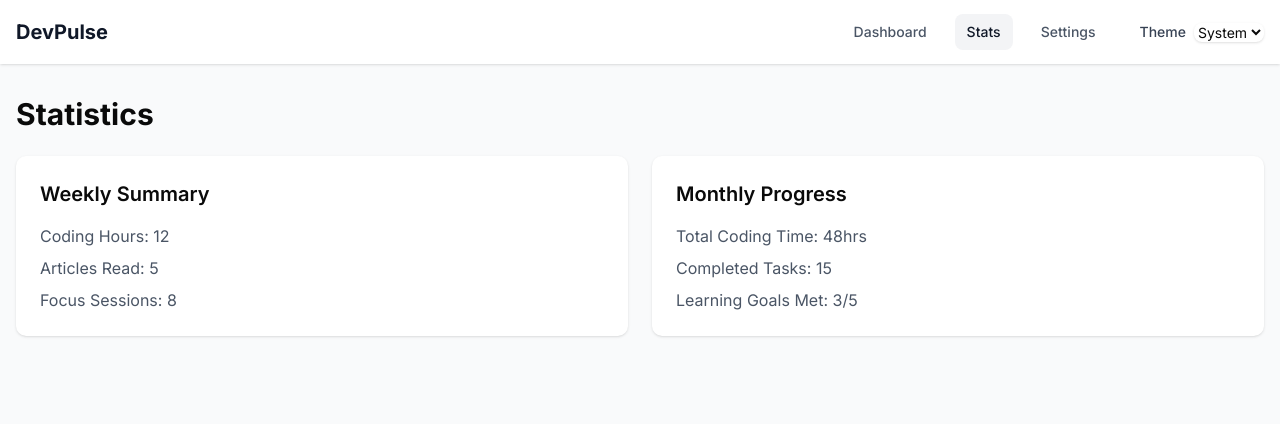
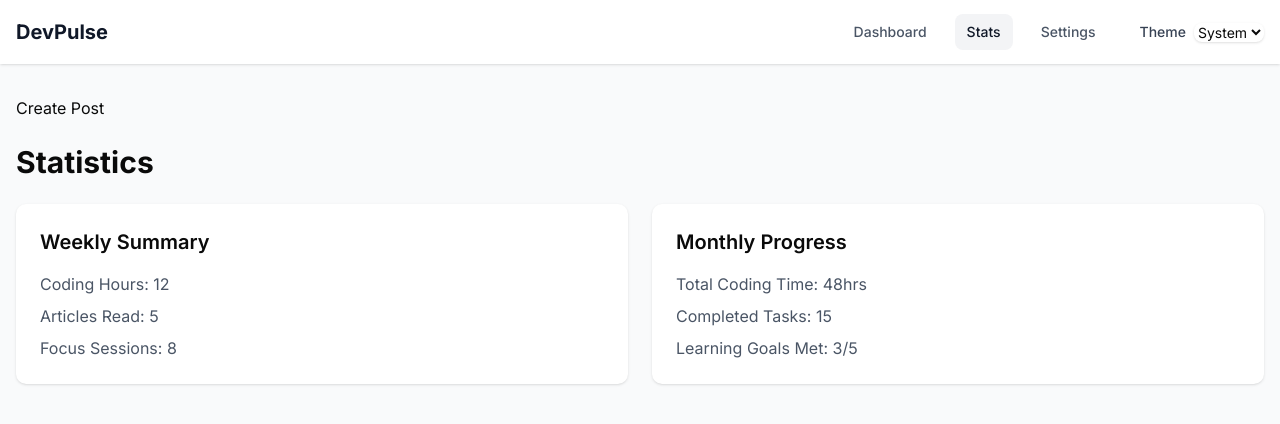
Before and after one commit to tooshikii/my-project, a Next.js app: page /stats in a window 1280 px wide. Shown: the top 424 px of the page. Built offline with nearby package versions, Linux system fonts and the light colour scheme; no server answers; the database is empty.

Commit message:
Action sample

```diff
--- /dev/null
+++ b/src/app/actions.ts
@@ -0,0 +1,12 @@
+"use server";
+
+export async function createPost(prevState: boolean, formData: FormData) {
+  const title = formData.get("title");
+  const content = formData.get("content");
+
+  console.log({ title, content });
+
+  return true;
+  // Update data`
+  // Revalidate cache
+}
--- a/src/app/stats/page.tsx
+++ b/src/app/stats/page.tsx
@@ -1,6 +1,16 @@
+"use client";
+
+import { startTransition, useActionState } from "react";
+import { createPost } from "../actions";
+
 export default function StatsPage() {
+  const [state, action, pending] = useActionState(createPost, false);
+
   return (
     <div className="space-y-6">
+      <button onClick={() => startTransition(() => action(new FormData()))}>
+        {pending ? "loading" : "Create Post"}
+      </button>
       <h1 className="text-3xl font-bold">Statistics</h1>
       <div className="grid grid-cols-1 md:grid-cols-2 gap-6">
         <div className="p-6 bg-white dark:bg-gray-800 rounded-lg shadow">
```
